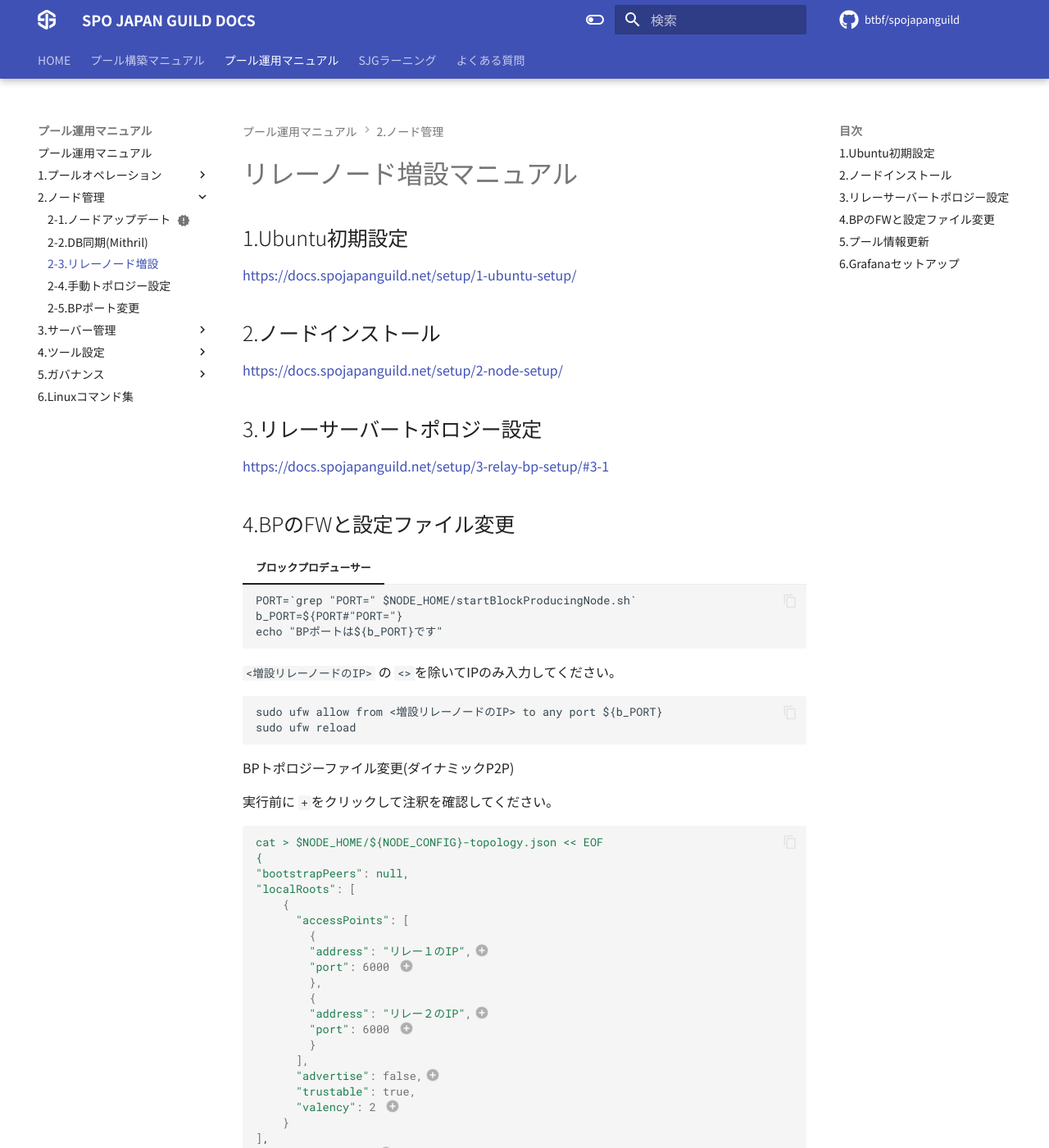
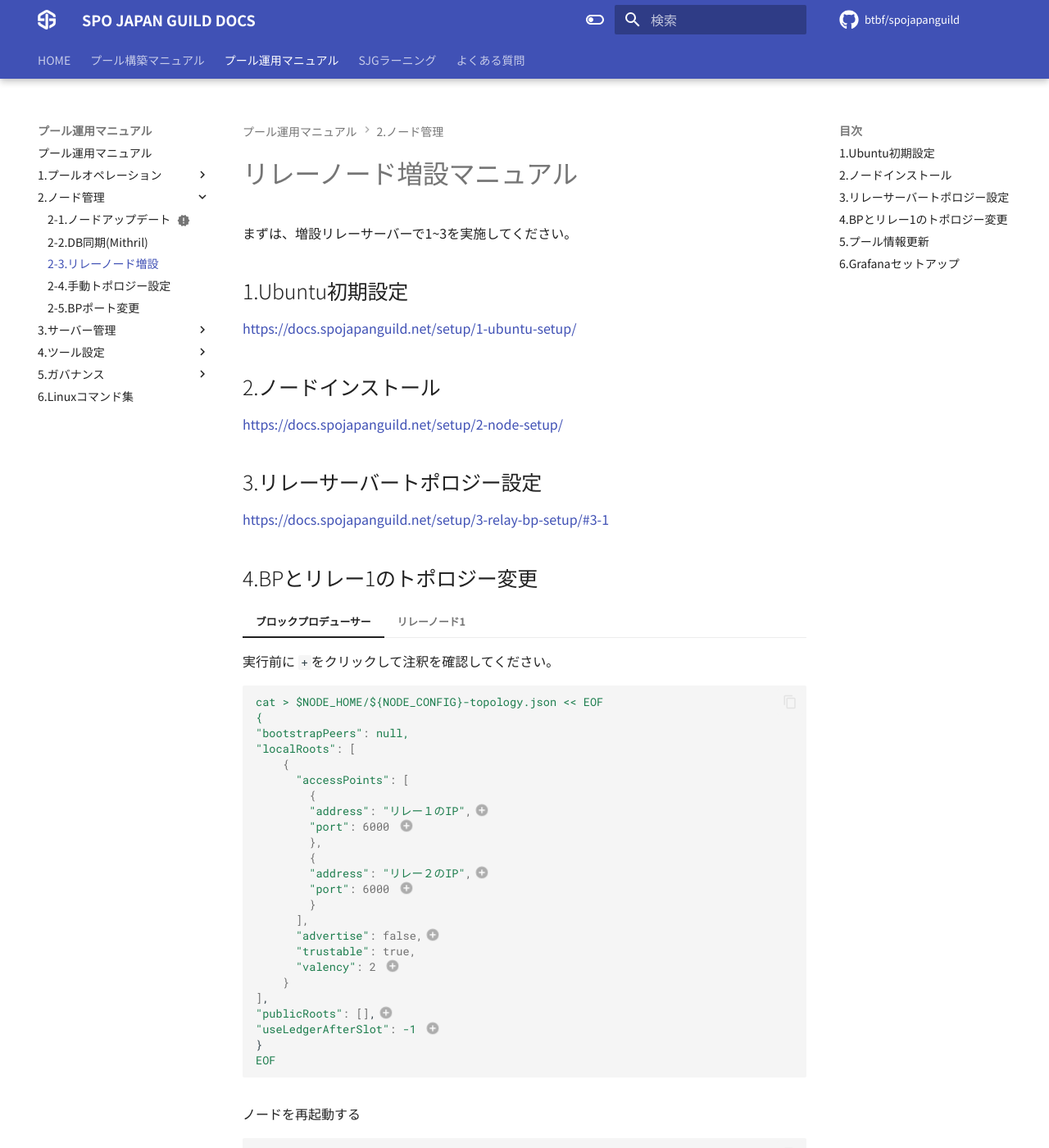
Before and after one commit to btbf/spojapanguild, an MkDocs documentation site: the page built from docs/operation/add-relay.md, in a window 1280 px wide and 1400 px high. Shown: the whole window at 82% size. Built offline with MkDocs 1.6.1 and Material for MkDocs 9.7.7, drawn with Linux system fonts in a browser that asks for light colours; comment, search, counter and statistics services are not loaded; some of the changed lines change nothing that is shown.

Commit message:
add relay topology fix

````diff
--- a/docs/operation/add-relay.md
+++ b/docs/operation/add-relay.md
@@ -1,4 +1,6 @@
 # リレーノード増設マニュアル
+
+まずは、増設リレーサーバーで1~3を実施してください。
 
 ## 1.Ubuntu初期設定
 [https://docs.spojapanguild.net/setup/1-ubuntu-setup/](https://docs.spojapanguild.net/setup/1-ubuntu-setup/)
@@ -10,21 +12,8 @@
 [https://docs.spojapanguild.net/setup/3-relay-bp-setup/#3-1](https://docs.spojapanguild.net/setup/3-relay-bp-setup/#3-1)
 
 
-## 4.BPのFWと設定ファイル変更
+## 4.BPとリレー1のトポロジー変更
 === "ブロックプロデューサー"
-    ```
-    PORT=`grep "PORT=" $NODE_HOME/startBlockProducingNode.sh`
-    b_PORT=${PORT#"PORT="}
-    echo "BPポートは${b_PORT}です"
-    ```
-
-    `<増設リレーノードのIP>` の `<>`を除いてIPのみ入力してください。
-    ```
-    sudo ufw allow from <増設リレーノードのIP> to any port ${b_PORT}
-    sudo ufw reload
-    ```
-
-    BPトポロジーファイル変更(ダイナミックP2P)
 
     実行前に `+`をクリックして注釈を確認してください。
 
@@ -65,6 +54,68 @@
     7.  `-1`を指定することで台帳から接続先を取得しないBPモードになります
     8. ここでは`advertise`を`false`にしてください
 
+=== "リレーノード1"
+
+    実行前に `+`をクリックして注釈を確認してください。
+
+    ``` yaml
+    cat > $NODE_HOME/${NODE_CONFIG}-topology.json << EOF
+    {
+    "bootstrapPeers": [
+        {
+        "address": "backbone.cardano.iog.io",
+        "port": 3001
+        },
+        {
+        "address": "backbone.mainnet.emurgornd.com",
+        "port": 3001
+        },
+        {
+        "address": "backbone.mainnet.cardanofoundation.org",
+        "port": 3001
+        }
+    ],
+    "localRoots": [
+        {
+        "accessPoints": [
+            {
+            "address": "BPのIP",#(1)!
+            "port": 00000 #(2)!
+            }
+        ],
+            "advertise": false,#(5)!
+            "trustable": true,
+            "valency": 1
+        },
+        {
+        "accessPoints": [
+            {
+            "address": "リレー2のIP",#(3)!
+            "port": 6000 #(4)!
+            }
+        ],
+            "advertise": true,
+            "trustable": true,
+            "valency": 1
+        }
+    ],
+    "publicRoots": [
+        {
+        "accessPoints": [],
+        "advertise": false
+        }
+    ],
+    "useLedgerAfterSlot": 128908821
+    }
+    EOF
+    ```
+    { .annotate }
+
+    1.  BPのIPアドレスまたはDNSアドレスに置き換えてください
+    2.  BPのポートに置き換えてください
+    3.  リレー2のIPアドレスまたはDNSアドレスに置き換えてください
+    4.  リレー2のポートに置き換えてください
+    5.  accessPointsにBPを指定する時は必ず`advertise`を`false`にしてください
 
 ノードを再起動する
 ```
````
